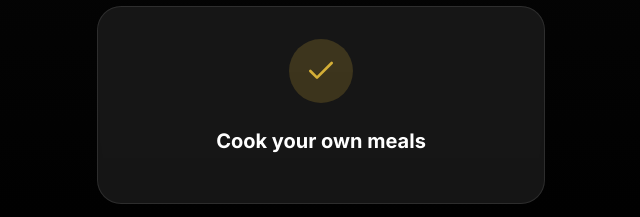
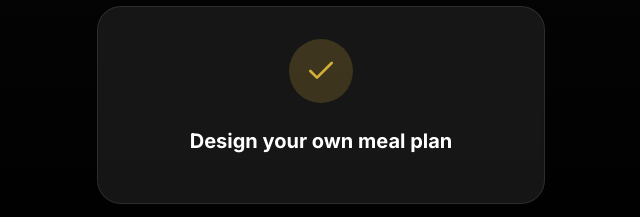
Before and after one commit to snuvaibh1/yash12, a React (Vite) app: page /recipe-ebook in a window 1280 px wide. Shown: the part 1440-1657 px from the top of the page, without its empty margins (319-959 px from the left). Built offline with nearby package versions, Linux system fonts and the light colour scheme.

Commit message:
Updated RecipeEbookPage.tsx

```diff
--- a/src/pages/RecipeEbookPage.tsx
+++ b/src/pages/RecipeEbookPage.tsx
@@ -148,7 +148,7 @@ const RecipeEbookPage: React.FC = () => {
             <div className="w-16 h-16 mx-auto mb-6 bg-primary/20 rounded-full flex items-center justify-center">
               <Check className="w-8 h-8 text-primary" />
             </div>
-            <h3 className="text-xl font-bold text-white mb-4">Cook your own meals</h3>
+            <h3 className="text-xl font-bold text-white mb-4">Design your own meal plan</h3>
           </motion.div>
         </div>
       </section>
```
